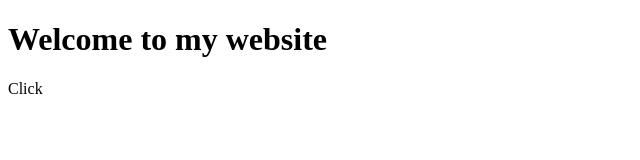
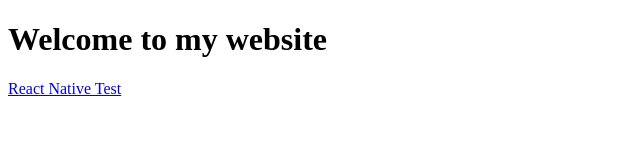
Before and after one commit to elyshack/testpage, a website: page build/index.html in a window 1280 px wide. Shown: the whole page, without its empty margins (0-640 px from the left). Drawn offline with Linux system fonts and the light colour scheme.

Commit message:
changed link

```diff
--- a/build/index.html
+++ b/build/index.html
@@ -8,6 +8,6 @@
 </head>
 <body>
     <h1>Welcome to my website</h1>
-    <a ref="/about.html">Click</a>
+    <a href="https://elyshack.github.io/reacttest">React Native Test</a>
 </body>
 </html>
```
